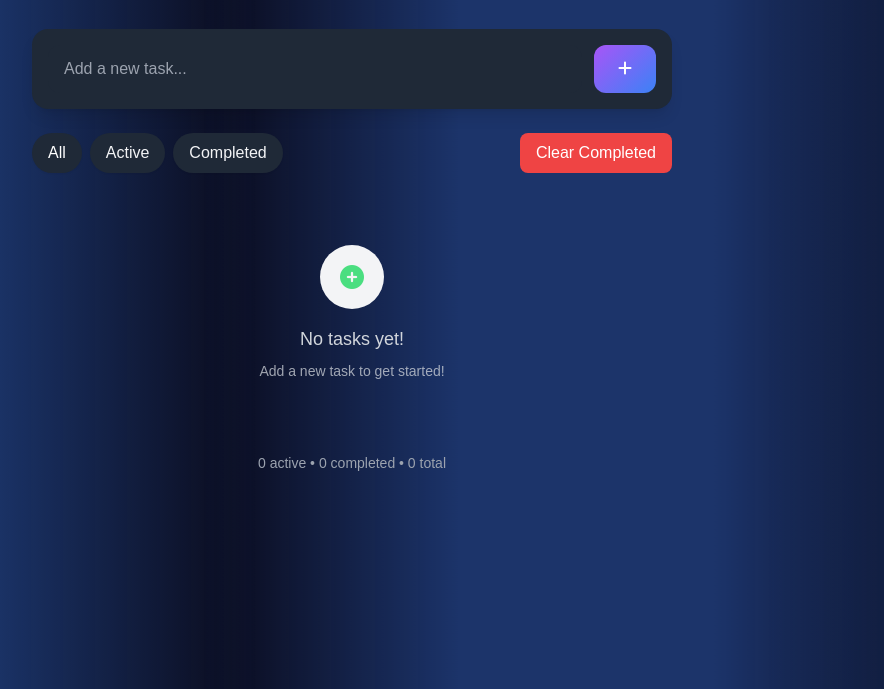
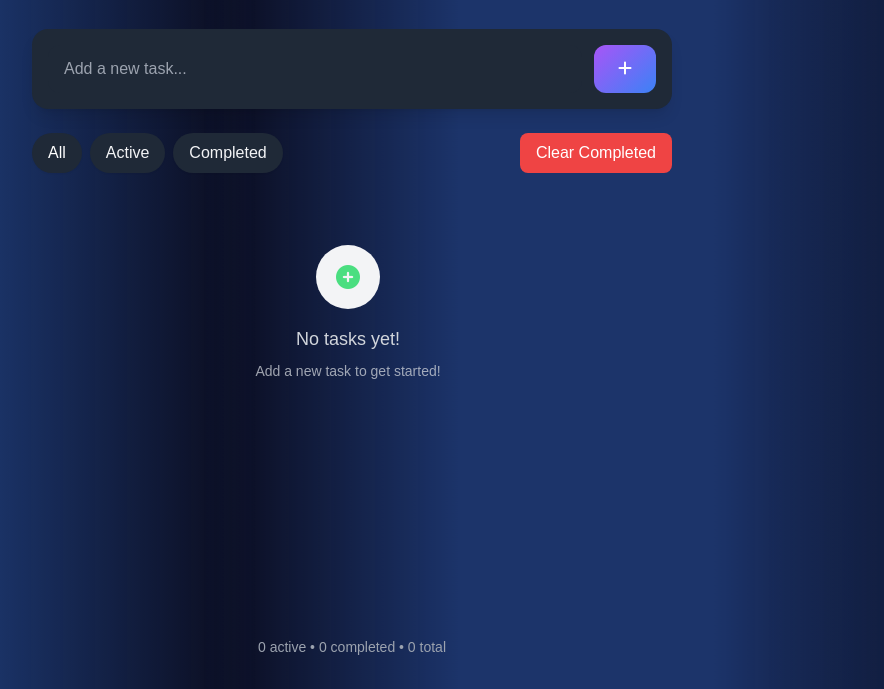
Before and after one commit to ianrmenezes/TodoFlow, a plain HTML site: page index.html in a window 1280 px wide. Shown: the part 111-800 px from the top of the page, without its empty margins (288-1172 px from the left). Drawn offline with nearby package versions, Linux system fonts and the light colour scheme.

Commit message:
fixing ui and other features

```diff
--- a/index.html
+++ b/index.html
@@ -40,7 +40,7 @@
                 radial-gradient(ellipse 800px 400px at 20% 80%, rgba(30, 60, 120, 0.4) 0%, transparent 50%),
                 radial-gradient(ellipse 600px 300px at 80% 20%, rgba(40, 80, 160, 0.3) 0%, transparent 50%),
                 radial-gradient(ellipse 1000px 500px at 40% 40%, rgba(20, 40, 100, 0.2) 0%, transparent 50%) !important;
-            animation: waveMove 20s ease-in-out infinite;he
+            animation: waveMove 20s ease-in-out infinite;
         }
 
         body {
@@ -137,10 +137,35 @@
             0% { transform: translateX(-50%); }
             100% { transform: translateX(0%); }
         }
+
+        /* Custom scrollbar for the todo list */
+        .todo-scroll-container::-webkit-scrollbar {
+            width: 8px;
+        }
+
+        .todo-scroll-container::-webkit-scrollbar-track {
+            background: rgba(0, 0, 0, 0.2);
+            border-radius: 4px;
+        }
+
+        .todo-scroll-container::-webkit-scrollbar-thumb {
+            background: rgba(255, 255, 255, 0.4);
+            border-radius: 4px;
+            min-height: 40px;
+        }
+
+        .todo-scroll-container::-webkit-scrollbar-thumb:hover {
+            background: rgba(255, 255, 255, 0.6);
+        }
+
+        /* Always show scrollbar */
+        .todo-scroll-container {
+            overflow-y: scroll !important;
+        }
     </style>
 </head>
 <body>
-    <div class="container mx-auto px-4 py-8 max-w-2xl">
+    <div class="container mx-auto px-4 py-8 max-w-2xl min-h-screen flex flex-col">
         <!-- Header -->
         <div class="relative mb-8">
             <div class="flex justify-between items-start">
@@ -196,12 +221,16 @@
         </div>
 
         <!-- Todo List -->
-        <div id="todoList" class="space-y-3 mb-6">
-            <!-- Todo items will be dynamically added here -->
+        <div class="flex-1 min-h-0">
+            <div class="max-h-96 todo-scroll-container pr-2 mb-6">
+                <div id="todoList" class="space-y-3">
+                    <!-- Todo items will be dynamically added here -->
+                </div>
+            </div>
         </div>
 
         <!-- Footer Stats -->
-        <div class="text-center text-sm text-gray-400">
+        <div class="text-center text-sm text-gray-400 mt-auto pt-4">
             <span id="todoStats">0 active • 0 completed • 0 total</span>
         </div>
     </div>
```
